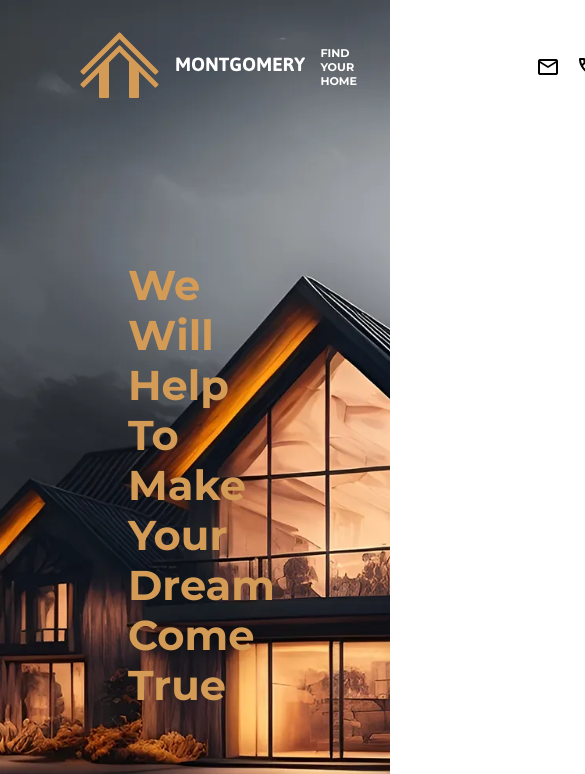
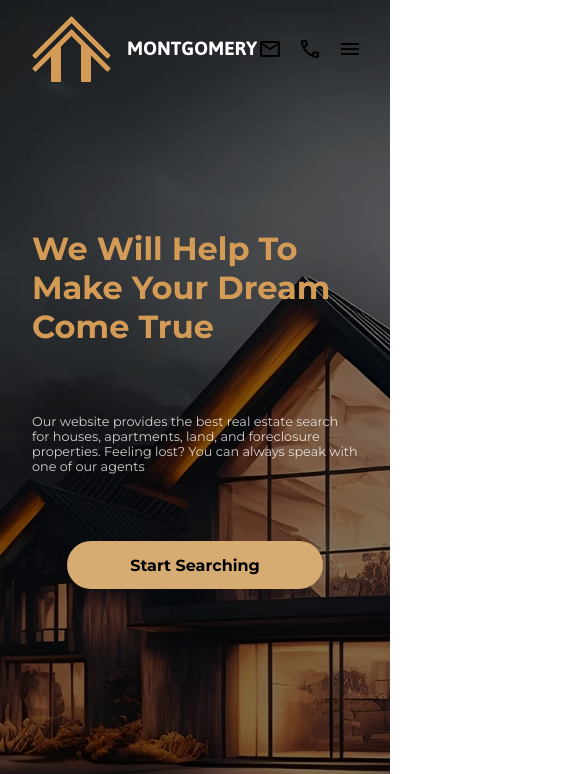
Before and after one commit to blueycode/ai-generated-landing-page, a plain HTML site: page index.html in a window 390 px wide. Shown: the top 774 px of the page, 585 px wide, since content can reach past the window. Drawn offline with nearby package versions, Linux system fonts and the light colour scheme.

Commit message:
feat: develop responsive feature

```diff
--- a/index.html
+++ b/index.html
@@ -10,6 +10,7 @@
 </head>
 <body>
     <div id="wrapper">
+        <div id="overlay"></div>
         <nav>
             <div id="logo">
                 <img src="images/logo.svg">
@@ -30,6 +31,10 @@
             <div id="icons">
                 <span class="material-symbols-outlined">mail</span>
                 <span class="material-symbols-outlined">call</span>
+                <input type="checkbox" id="check">
+                <label for="check">
+                    <span class="material-symbols-outlined">menu</span>
+                </label>
             </div>
         </nav>
         <section>
--- a/script.js
+++ b/script.js
@@ -0,0 +1,10 @@
+const check = document.querySelector("#check");
+const navLinks = document.querySelector("#nav-links");
+
+check.addEventListener("click", () => {
+    if (check.checked) {
+        navLinks.style.left = '0';
+    } else {
+        navLinks.style.left = '-100%';
+    }
+});
--- a/style.css
+++ b/style.css
@@ -19,6 +19,10 @@ body {
     display: flex;
     flex-direction: column;
     gap: 15vh;
+}
+
+#overlay {
+    display: none;
 }
 
 #logo img {
@@ -61,7 +65,7 @@ nav {
     gap: 1rem;
 }
 
-#icons > span {
+#icons span {
     cursor: pointer;
 }
 
@@ -139,3 +143,76 @@ section .btn:hover {
 section .btn:active {
     box-shadow: 0px 0px 4px rgba(0, 0, 0, 0.5);
 }
+
+#check {
+    display: none;
+}
+
+@media only screen and (max-width: 1024px) {
+    #wrapper {
+        gap: 8rem;
+    }
+
+    nav {
+        padding: 1rem 2rem;
+    }
+
+    #links, #tools {
+        flex-direction: column;
+        gap: 0.9rem;
+        align-items: flex-start;
+    }
+
+    #links a {
+        gap: 0;
+    }
+
+    #links a::before {
+        content: "";
+    }
+
+    #nav-links {
+        background-color: #503e3e;
+        top: 0;
+        left: -100%;
+        position: absolute;
+        height: 100vh;
+        width: 50%;
+        z-index: 5;
+        flex-direction: column;
+        gap: 0.7rem;
+        justify-content: flex-start;
+        padding: 2rem;
+    }
+
+    #nav-links a {
+        color: white;
+    }
+
+    section {
+        width: 100%;
+        padding: 0 2rem;
+        align-items: center;
+    }
+
+    section h1 {
+        font-size: 2rem;
+    }
+
+    section .text {
+        width: 100%;
+    }
+
+    #overlay {
+        background-color: rgba(0, 0, 0, 0.5);
+        width: 100vw;
+        height: 100vh;
+        position: absolute;
+        display: block;
+        z-index: 2;
+    }
+
+    nav div, section * {
+        z-index: 3;
+    }
+}
```
